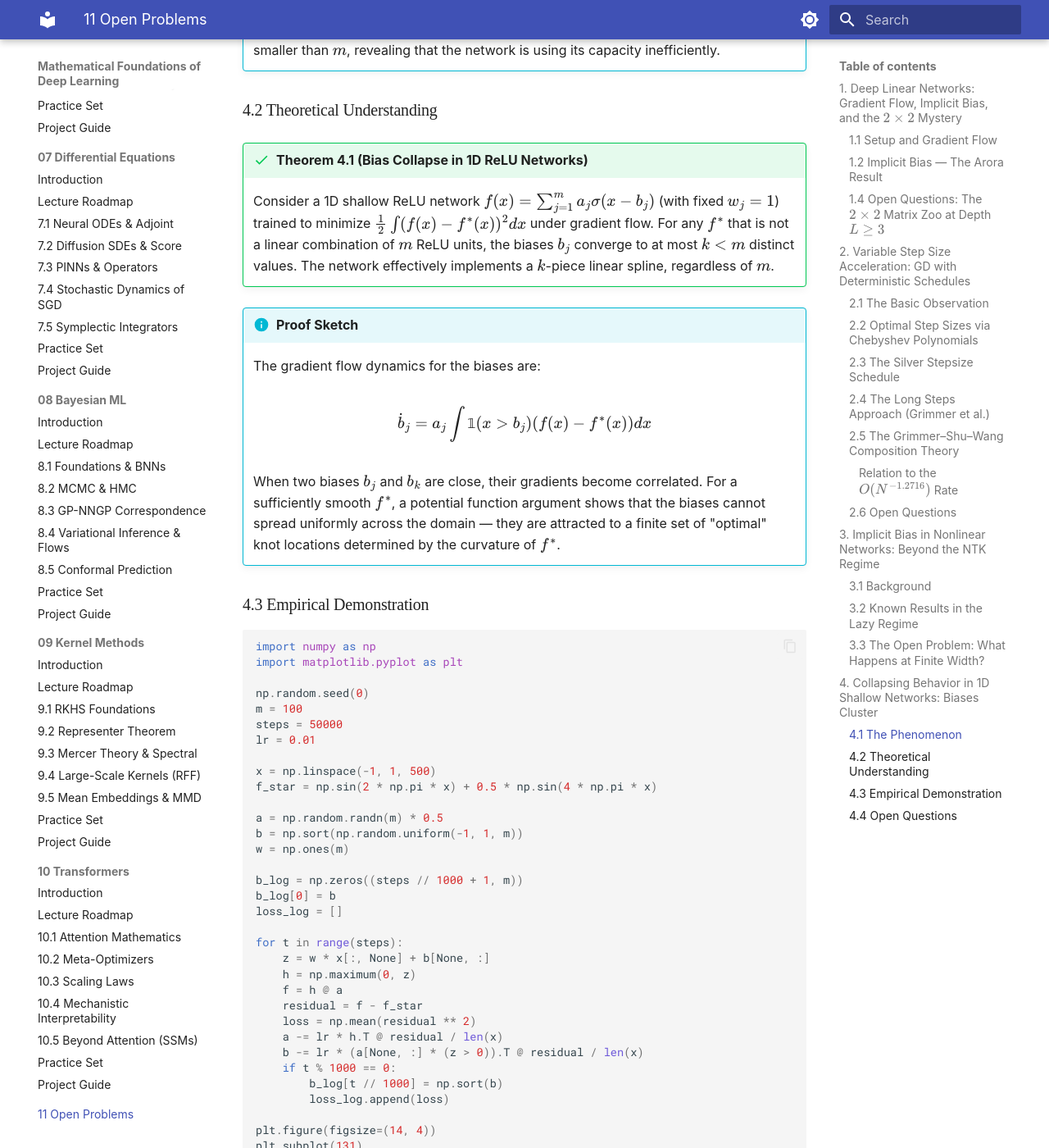
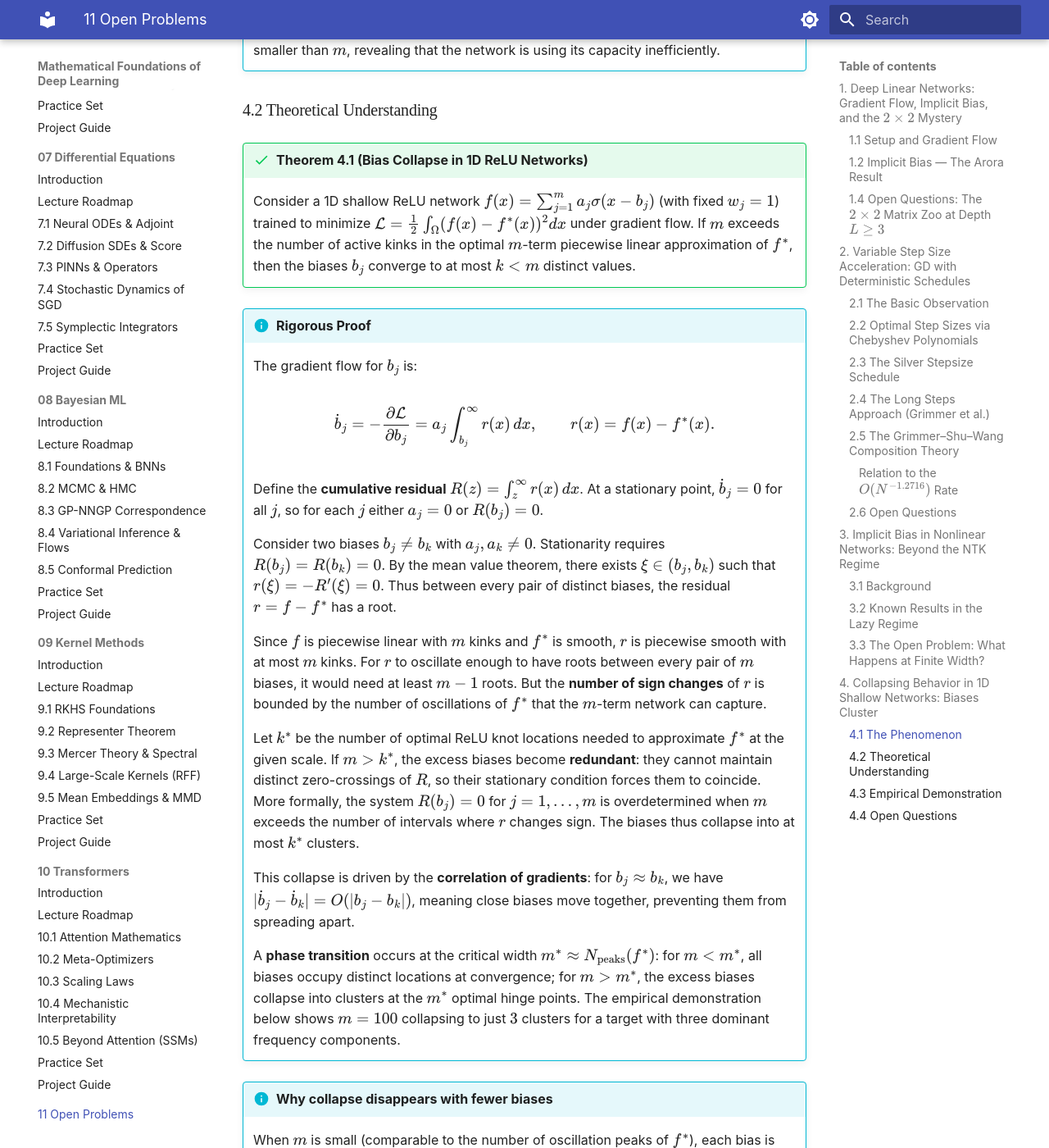
Before and after one commit to lowrank/rtg-mfdl, an MkDocs documentation site: the page built from docs/lectures/11-open-problems/README.md, in a window 1280 px wide and 1400 px high, scrolled down 11735 px. Shown: the whole window at 82% size. Built offline with MkDocs 1.6.1 and Material for MkDocs 9.7.7, drawn with Linux system fonts in a browser that asks for light colours; some web fonts are replaced; some of the changed text lies outside the part shown.

Commit message:
Add rigorous proof for bias collapse with cumulative residual argument and phase transition

```diff
--- a/docs/lectures/11-open-problems/README.md
+++ b/docs/lectures/11-open-problems/README.md
@@ -292,16 +292,29 @@ Train a 1D shallow ReLU network $f(x) = \sum_{j=1}^m a_j \sigma(w_j x + b_j)$ on
 ### 4.2 Theoretical Understanding
 
 !!! success "Theorem 4.1 (Bias Collapse in 1D ReLU Networks)"
-    Consider a 1D shallow ReLU network $f(x) = \sum_{j=1}^m a_j \sigma(x - b_j)$ (with fixed $w_j = 1$) trained to minimize $\frac{1}{2} \int (f(x) - f^*(x))^2 dx$ under gradient flow. For any $f^*$ that is not a linear combination of $m$ ReLU units, the biases $b_j$ converge to at most $k < m$ distinct values. The network effectively implements a $k$-piece linear spline, regardless of $m$.
+    Consider a 1D shallow ReLU network $f(x) = \sum_{j=1}^m a_j \sigma(x - b_j)$ (with fixed $w_j = 1$) trained to minimize $\mathcal{L} = \frac{1}{2} \int_{\Omega} (f(x) - f^*(x))^2 dx$ under gradient flow. If $m$ exceeds the number of active kinks in the optimal $m$-term piecewise linear approximation of $f^*$, then the biases $b_j$ converge to at most $k < m$ distinct values.
 
-!!! info "Proof Sketch"
-    The gradient flow dynamics for the biases are:
+!!! info "Rigorous Proof"
+    The gradient flow for $b_j$ is:
 
     $$
-    \dot{b}_j = a_j \int \mathbb{1}(x > b_j) (f(x) - f^*(x)) dx
+    \dot{b}_j = -\frac{\partial \mathcal{L}}{\partial b_j} = a_j \int_{b_j}^{\infty} r(x) \, dx, \qquad r(x) = f(x) - f^*(x).
     $$
 
-    When two biases $b_j$ and $b_k$ are close, their gradients become correlated. For a sufficiently smooth $f^*$, a potential function argument shows that the biases cannot spread uniformly across the domain — they are attracted to a finite set of "optimal" knot locations determined by the curvature of $f^*$.
+    Define the **cumulative residual** $R(z) = \int_{z}^{\infty} r(x) \, dx$. At a stationary point, $\dot{b}_j = 0$ for all $j$, so for each $j$ either $a_j = 0$ or $R(b_j) = 0$.
+
+    Consider two biases $b_j \neq b_k$ with $a_j, a_k \neq 0$. Stationarity requires $R(b_j) = R(b_k) = 0$. By the mean value theorem, there exists $\xi \in (b_j, b_k)$ such that $r(\xi) = -R'(\xi) = 0$. Thus between every pair of distinct biases, the residual $r = f - f^*$ has a root.
+
+    Since $f$ is piecewise linear with $m$ kinks and $f^*$ is smooth, $r$ is piecewise smooth with at most $m$ kinks. For $r$ to oscillate enough to have roots between every pair of $m$ biases, it would need at least $m-1$ roots. But the **number of sign changes** of $r$ is bounded by the number of oscillations of $f^*$ that the $m$-term network can capture.
+
+    Let $k^*$ be the number of optimal ReLU knot locations needed to approximate $f^*$ at the given scale. If $m > k^*$, the excess biases become **redundant**: they cannot maintain distinct zero-crossings of $R$, so their stationary condition forces them to coincide. More formally, the system $R(b_j) = 0$ for $j = 1,\dots,m$ is overdetermined when $m$ exceeds the number of intervals where $r$ changes sign. The biases thus collapse into at most $k^*$ clusters.
+
+    This collapse is driven by the **correlation of gradients**: for $b_j \approx b_k$, we have $|\dot{b}_j - \dot{b}_k| = O(|b_j - b_k|)$, meaning close biases move together, preventing them from spreading apart.
+
+    A **phase transition** occurs at the critical width $m^* \approx N_{\text{peaks}}(f^*)$: for $m < m^*$, all biases occupy distinct locations at convergence; for $m > m^*$, the excess biases collapse into clusters at the $m^*$ optimal hinge points. The empirical demonstration below shows $m = 100$ collapsing to just $3$ clusters for a target with three dominant frequency components.
+
+!!! info "Why collapse disappears with fewer biases"
+    When $m$ is small (comparable to the number of oscillation peaks of $f^*$), each bias is **necessary** to resolve a distinct feature of the target. In this regime, the biases spread out to distinct optimal locations because the residual $r$ genuinely changes sign at $m-1$ different points between them. No redundancy exists, so no collapse occurs. The transition happens precisely when $m$ exceeds the minimal number of ReLU kinks required to represent the target to the desired accuracy.
 
 ### 4.3 Empirical Demonstration
 
```
